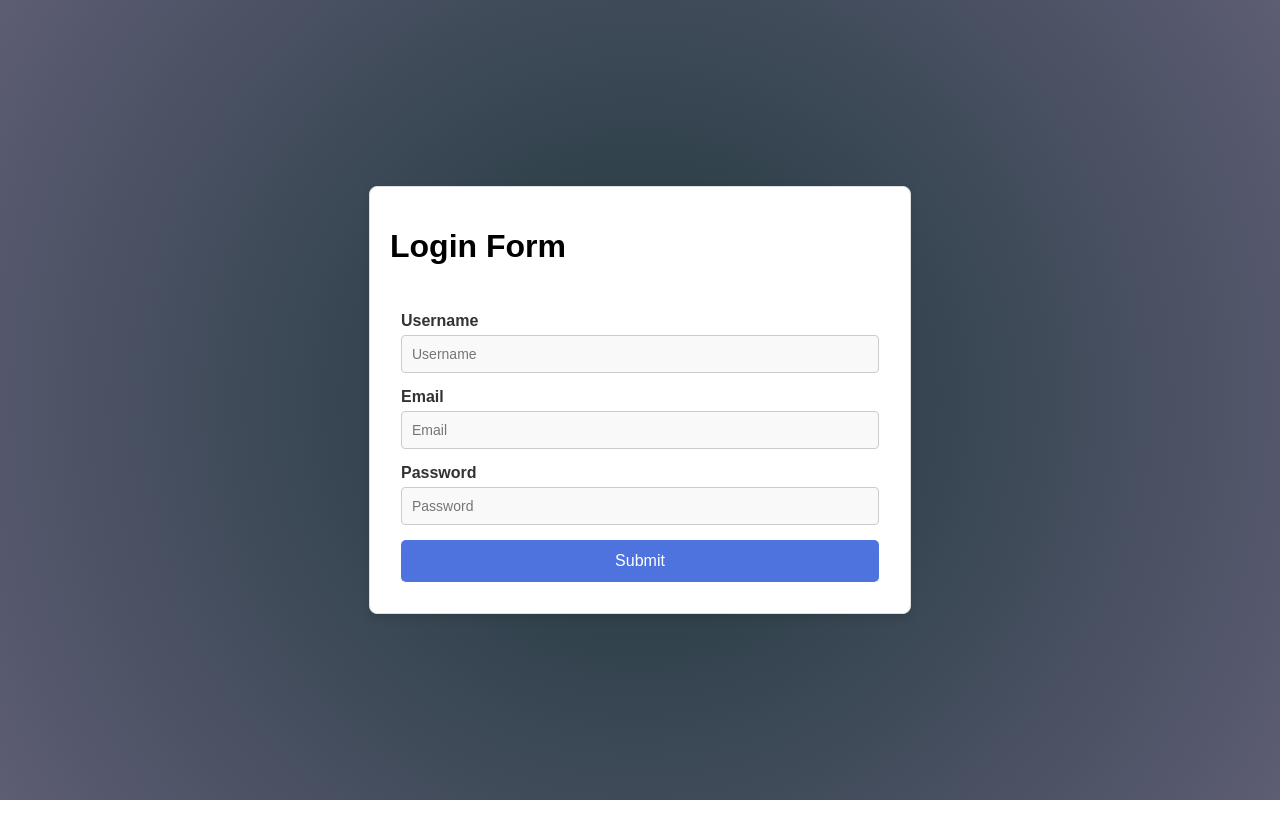
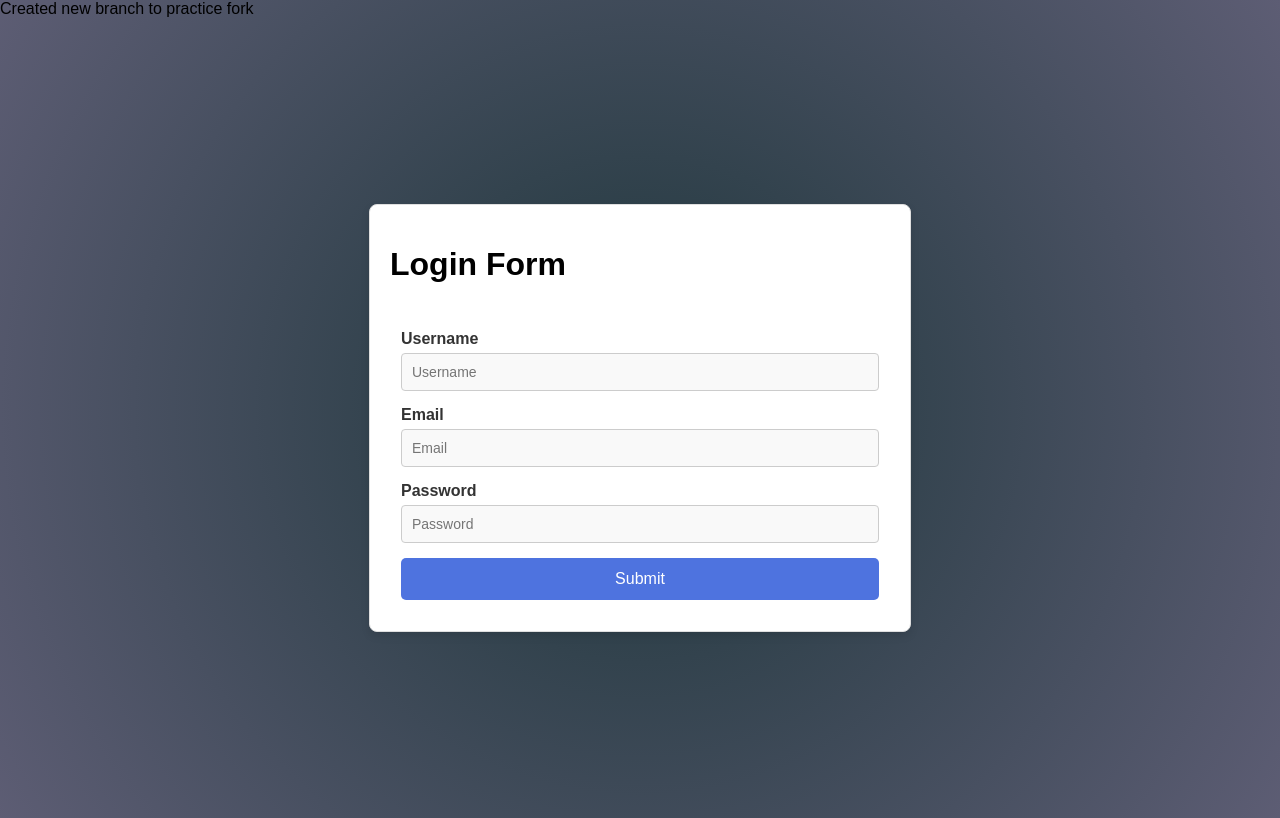
Before and after one commit to devraj894/react-form-validations, a React (Vite) app: page / in a window 1280 px wide. Built offline with nearby package versions, Linux system fonts and the light colour scheme.

Commit message:
testing fork features to practice

```diff
--- a/src/App.jsx
+++ b/src/App.jsx
@@ -5,6 +5,7 @@ function App() {
   return (
    <>
    {/* <Form/> */}
+   <div>Created new branch to practice fork</div>
    <Form/>
    </>
   );
```
